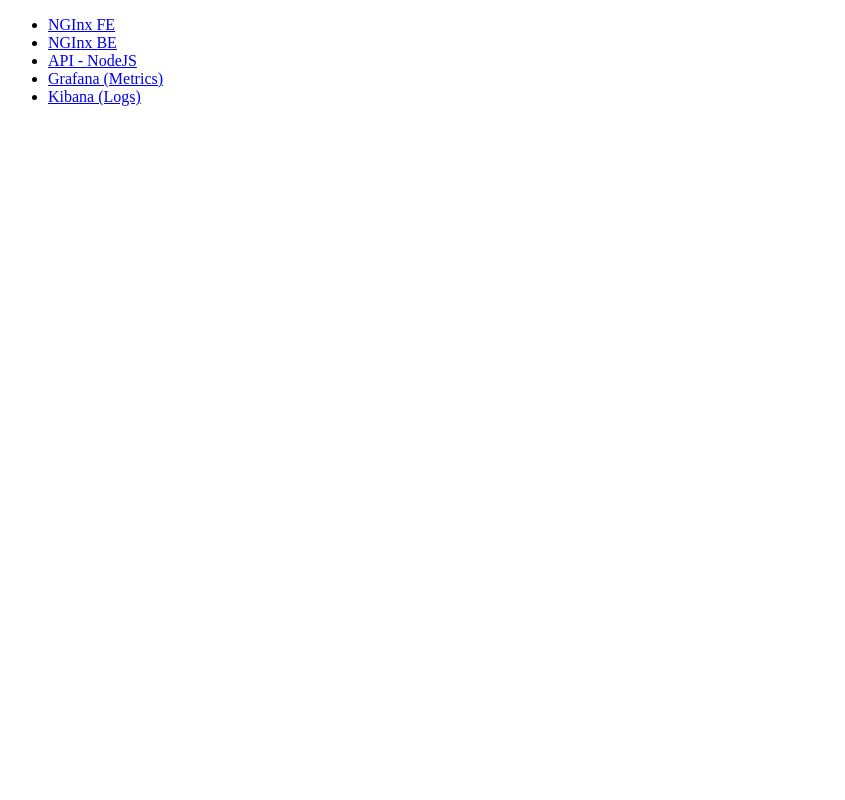
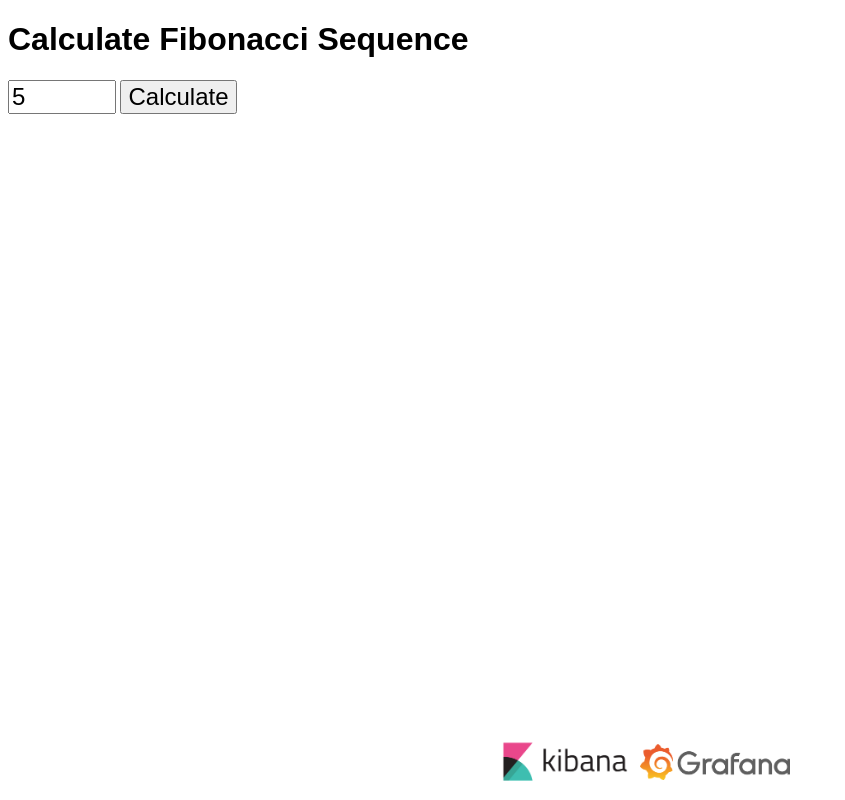
Before and after one commit to pcandido/observability, a plain HTML site: page nginx-fe/static/index.html in a window 1280 px wide. Shown: the whole page, without its empty margins (0-845 px from the left). Drawn offline with Linux system fonts and the light colour scheme.

Commit message:
feat: crate a front-end page to calculate fibonacci

```diff
--- /dev/null
+++ b/nginx-fe/static/css/index.css
@@ -0,0 +1,32 @@
+body {
+  font-family: sans-serif;
+}
+
+#value, #calculate, #result {
+  font-size: 1.5em;
+}
+
+#value {
+  width: 100px;
+}
+
+#result{
+  margin-top: 20px;
+  font-family: monospace;
+}
+
+aside{
+  position: fixed;
+  bottom: 0;
+  width: 100vw;
+  margin: 0 -8px;
+
+  display: flex;
+  flex-direction: row;
+  align-items: center;
+  justify-content: center;
+}
+
+aside > a > img{
+  width: 150px;
+}
--- a/nginx-fe/static/index.html
+++ b/nginx-fe/static/index.html
@@ -1,16 +1,29 @@
 <!DOCTYPE html>
 <html>
-  <head>
-    <title>FullStack</title>
-    <meta charset="utf8"/>
-  </head>
-  <body>
-    <ul>
-      <li><a href="http://localhost:80">NGInx FE</a></li>
-      <li><a href="http://localhost:8880">NGInx BE</a></li>
-      <li><a href="http://localhost:8080">API - NodeJS</a></li>
-      <li><a href="http://localhost:3000">Grafana (Metrics)</a></li>
-      <li><a href="http://localhost:5601">Kibana (Logs)</a></li>
-    </ul>
-  </body>
+
+<head>
+  <title>FullStack</title>
+  <meta charset="utf8" />
+  <link rel="stylesheet" href="css/index.css">
+</head>
+
+<body>
+  <aside>
+    <a href="http://localhost:5601" target="_blank"><img alt="Kibana" src="img/kibana-logo.png" /></a>
+    <a href="http://localhost:3000" target="_blank"><img alt="Grafana" src="img/grafana-logo.png" /></a>
+  </aside>
+  <main>
+    <h1> Calculate Fibonacci Sequence </h1>
+    <div>
+      <input type="number" min="1" max="40" id="value" value="5" />
+      <button id="calculate">Calculate</button>
+    </div>
+    <div id="result">
+
+    </div>
+  </main>
+
+  <script src="js/index.js"></script>
+</body>
+
 </html>
--- /dev/null
+++ b/nginx-fe/static/js/index.js
@@ -0,0 +1,17 @@
+const valueInput = document.querySelector('#value')
+const button = document.querySelector('#calculate')
+const result = document.querySelector('#result')
+
+button.onclick = async () => {
+  const value = valueInput.value
+  const res = await fetch(`http://localhost:8880/fibonacci/${value}`)
+  if(!res.ok) {
+    alert('It was not possible to calculate this fibonacci sequence.\nCheck the log for more info.')
+    console.error(await res.text())
+    return
+  }
+
+  const sequence = await res.json()
+
+  result.textContent = sequence.join(', ')
+}
```
Also changed, not shown: nginx-fe/static/img/grafana-logo.png (added), nginx-fe/static/img/kibana-logo.png (added).
